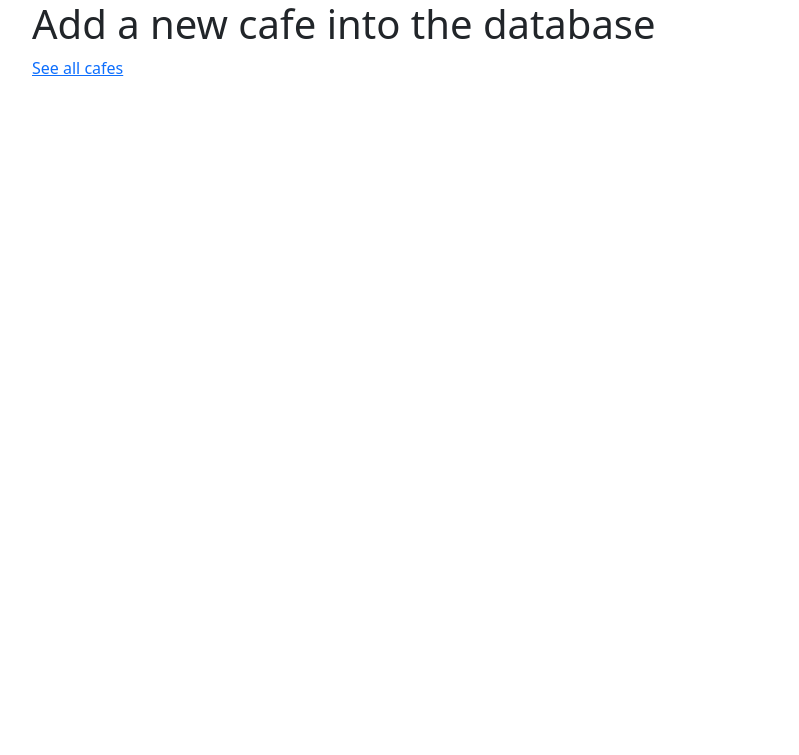
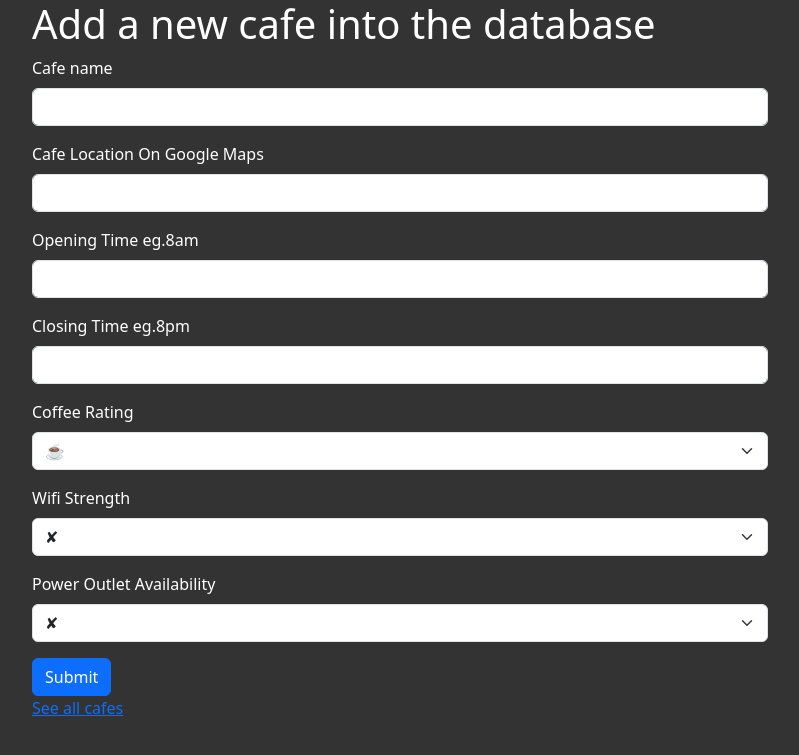
Before and after one commit to dessai-pranav/learning-python, a Flask app: page /add in a window 1280 px wide. Shown: the top 755 px of the page, without its empty margins (50-849 px from the left). Run offline with Flask 3, Linux system fonts and the light colour scheme; some libraries are stand-ins or nearby versions.

Commit message:
day 62 coffee and wifi

```diff
--- a/backend/day-62/cafe-data.csv
+++ b/backend/day-62/cafe-data.csv
@@ -2,4 +2,4 @@ Cafe_Name,Location,Open,Close,Coffee,Wifi,Power
 Lighthaus,https://goo.gl/maps/2EvhB4oq4gyUXKXx9,11AM, 3:30PM,☕☕☕☕️,💪💪,🔌🔌🔌
 Esters,https://goo.gl/maps/13Tjc36HuPWLELaSA,8AM,3PM,☕☕☕☕,💪💪💪,🔌
 Ginger & White,https://goo.gl/maps/DqMx2g5LiAqv3pJQ9,7:30AM,5:30PM,☕☕☕,✘,🔌
-Mare Street Market,https://goo.gl/maps/ALR8iBiNN6tVfuAA8,8AM,1PM,☕☕,💪💪💪,🔌🔌🔌
+Mare Street Market,https://goo.gl/maps/ALR8iBiNN6tVfuAA8,8AM,1PM,☕☕,💪💪💪,🔌🔌🔌margao
--- a/backend/day-62/main.py
+++ b/backend/day-62/main.py
@@ -1,8 +1,8 @@
 from flask import Flask, render_template
 from flask_bootstrap import Bootstrap5
 from flask_wtf import FlaskForm
-from wtforms import StringField, SubmitField
-from wtforms.validators import DataRequired
+from wtforms import StringField, SubmitField,SelectField
+from wtforms.validators import DataRequired,url
 import csv
 
 
@@ -13,15 +13,43 @@ Bootstrap5(app)
 
 class CafeForm(FlaskForm):
     cafe = StringField('Cafe name', validators=[DataRequired()])
+    location =  StringField('Cafe Location On Google Maps', validators=[DataRequired(),url(message="Invalid URL")])
+    open = StringField('Opening Time eg.8am', validators=[DataRequired()])
+    close = StringField('Closing Time eg.8pm', validators=[DataRequired()])
+    coffee = SelectField(
+        'Coffee Rating',
+        choices=[
+            ('☕', '☕'),
+            ('☕☕', '☕☕'),
+            ('☕☕☕', '☕☕☕'),
+            ('☕☕☕☕', '☕☕☕☕'),
+            ('☕☕☕☕☕', '☕☕☕☕☕')
+        ],
+        validators=[DataRequired()]
+    )
+    wifi = SelectField(
+        'Wifi Strength',
+        choices=[
+            ('✘', '✘'),
+            ('💪', '💪'),
+            ('💪💪', '💪💪'),
+            ('💪💪💪', '💪💪💪')
+        ]
+    )
+    power = SelectField(
+        'Power Outlet Availability',
+        choices=[
+            ('✘', '✘'),
+            ('🔌', '🔌'),
+            ('🔌🔌', '🔌🔌'),
+            ('🔌🔌🔌', '🔌🔌🔌'),
+            ('🔌🔌🔌🔌', '🔌🔌🔌🔌'),
+            ('🔌🔌🔌🔌🔌', '🔌🔌🔌🔌🔌')
+        ],
+        validators=[DataRequired()]
+    )
     submit = SubmitField('Submit')
 
-# Exercise:
-# add: Location URL, open time, closing time, coffee rating, wifi rating, power outlet rating fields
-# make coffee/wifi/power a select element with choice of 0 to 5.
-#e.g. You could use emojis ☕️/💪/✘/🔌
-# make all fields required except submit
-# use a validator to check that the URL field has a URL entered.
-# ---------------------------------------------------------------------------
 
 
 # all Flask routes below
@@ -30,11 +58,26 @@ def home():
     return render_template("index.html")
 
 
-@app.route('/add')
+@app.route('/add',methods=['GET','POST'])
 def add_cafe():
     form = CafeForm()
     if form.validate_on_submit():
+        new_row = [
+                form.cafe.data,
+                form.location.data,
+                form.open.data,
+                form.close.data,
+                form.coffee.data,
+                form.wifi.data,
+                form.power.data
+            ]
         print("True")
+        with open('cafe-data.csv', newline='', encoding='utf-8',mode="a") as file:
+            writer = csv.writer(file, delimiter=',')
+            writer.writerow([new_row])
+
+
+
     # Exercise:
     # Make the form write a new row into cafe-data.csv
     # with   if form.validate_on_submit()
--- a/backend/day-62/templates/add.html
+++ b/backend/day-62/templates/add.html
@@ -1,7 +1,7 @@
 {% extends 'base.html' %}
 <!--Don't forget your import here-->
 {% block title %}Add A New Cafe{% endblock %}
-
+{% from 'bootstrap5/form.html' import render_form %}
 {% block content %}
 <div class="container">
   <div class="row">
@@ -10,8 +10,8 @@
       <h1>Add a new cafe into the database</h1>
 
       <!-- This is where your WTForm will go -->
-
-	  <p class="space-above"><a href="#">See all cafes</a></p>
+{{render_form(form)}}
+	  <p class="space-above"><a href="url_for('cafes')">See all cafes</a></p>
 
     </div>
   </div>
--- a/backend/day-62/templates/base.html
+++ b/backend/day-62/templates/base.html
@@ -8,8 +8,15 @@
     />
 
     {% block styles %}
+
     <!-- Load Bootstrap-Flask CSS here -->
 {{ bootstrap.load_css() }}
+    <style>
+      body{
+      background-color: #333;
+      color: white;
+      }
+    </style>
     <!-- Link to the styles.css here to apply styling to all the child templates.-->
 
     {% endblock %}
```
